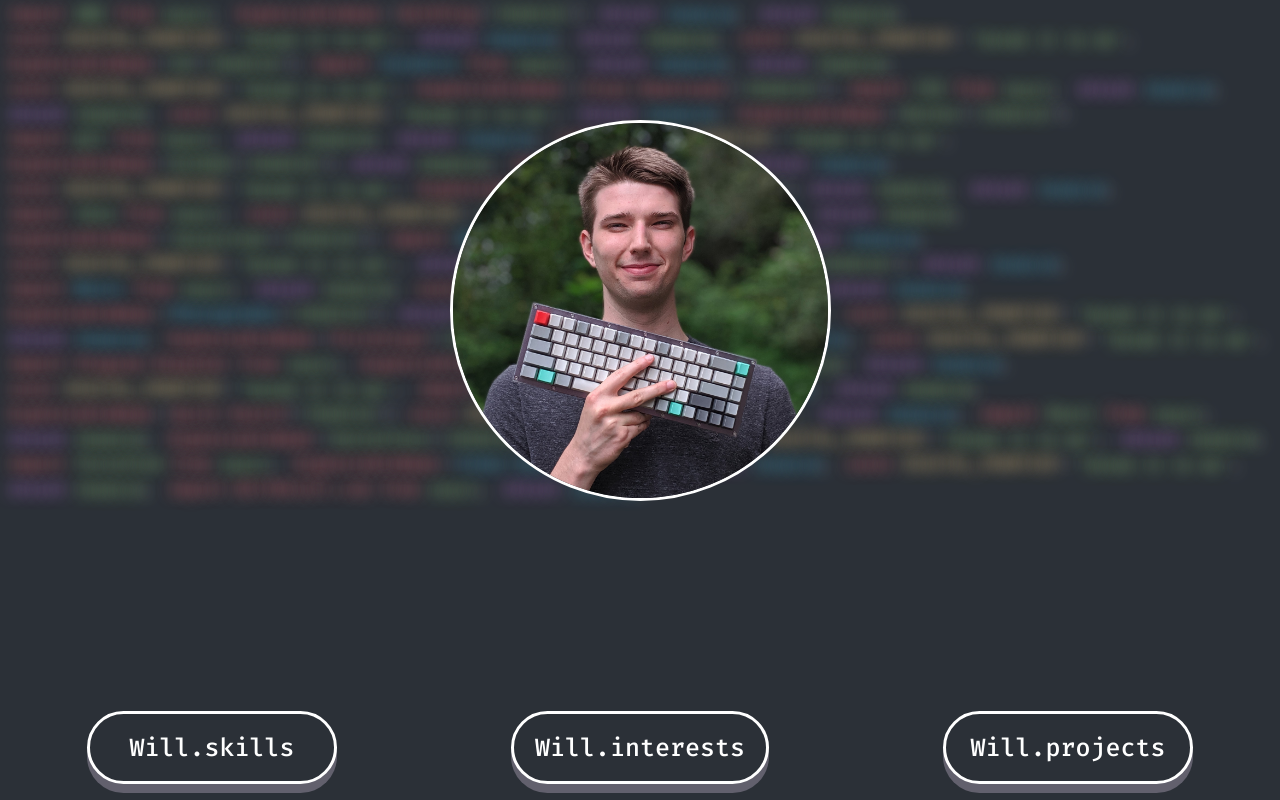
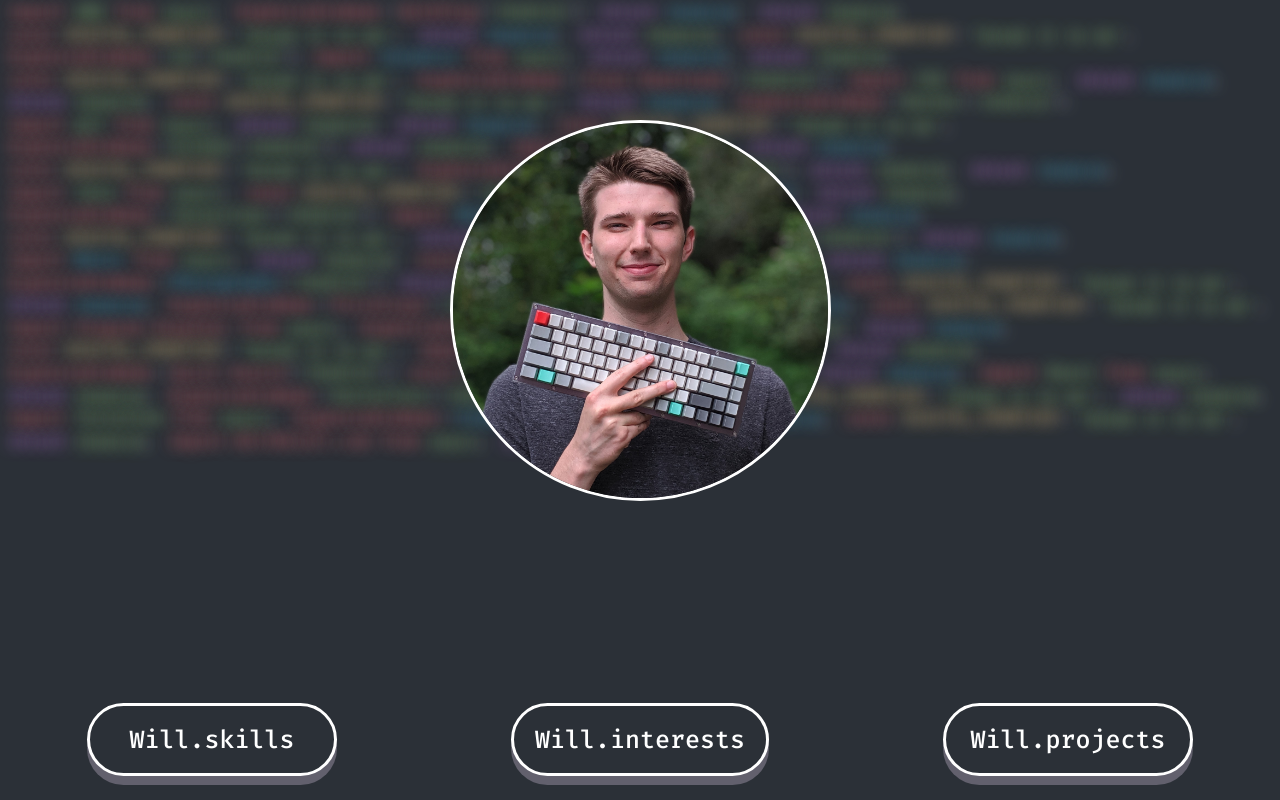
Before and after one commit to wmccall/wmccall.github.io, a React (Create React App) app: page / in a window 1280 px wide. Built offline with nearby package versions, Linux system fonts and the light colour scheme.

Commit message:
Add link to program snapshot source, update CSS

```diff
--- a/src/app/constants/projectsDefinitions.jsx
+++ b/src/app/constants/projectsDefinitions.jsx
@@ -244,6 +244,7 @@ export const projectWordDiscussions = {
           configuration. The user can also delete unwanted configurations.
         </>
       ),
+      sourceLink: 'https://github.com/wmccall/ProgramSnapshot',
     },
     {
       title: 'Video Demo',
--- a/src/stylesheets/pages/_home.scss
+++ b/src/stylesheets/pages/_home.scss
@@ -6,6 +6,7 @@ $profile-image-height: 375px;
   &.opaque {
     opacity: 0;
   }
+
   .action-buttons {
     position: absolute;
     bottom: 0;
@@ -13,7 +14,7 @@ $profile-image-height: 375px;
     right: 0;
     margin-left: auto;
     margin-right: auto;
-    margin-bottom: 2vh;
+    margin-bottom: 3vh;
     display: flex;
     justify-content: space-around;
 
@@ -35,11 +36,13 @@ $profile-image-height: 375px;
       span {
         transition: color 0.15s ease-in-out;
       }
+
       &:hover span,
       &.active span {
         &.button-will {
           color: $constant-yellow;
         }
+
         &.button-dot {
           color: $light-gray;
         }
@@ -51,12 +54,14 @@ $profile-image-height: 375px;
           color: $string-green;
         }
       }
+
       &.skills-button:hover {
         border: solid 3px $string-green;
         box-shadow: 0px 7px 0px $dark-string-green;
         margin-bottom: -2px;
         margin-top: 2px;
       }
+
       &.skills-button.active {
         border: solid 3px $string-green;
         box-shadow: 0px 3px 0px $dark-string-green;
@@ -70,12 +75,14 @@ $profile-image-height: 375px;
           color: $pastel-blue;
         }
       }
+
       &.interests-button:hover {
         border: solid 3px $pastel-blue;
         box-shadow: 0px 7px 0px $dark-pastel-blue;
         margin-bottom: -2px;
         margin-top: 2px;
       }
+
       &.interests-button.active {
         border: solid 3px $pastel-blue;
         box-shadow: 0px 3px 0px $dark-pastel-blue;
@@ -89,23 +96,27 @@ $profile-image-height: 375px;
           color: $variable-red;
         }
       }
+
       &.projects-button:hover {
         border: solid 3px $variable-red;
         box-shadow: 0px 7px 0px $dark-variable-red;
         margin-bottom: -2px;
         margin-top: 2px;
       }
+
       &.projects-button.active {
         border: solid 3px $variable-red;
         box-shadow: 0px 3px 0px $dark-variable-red;
         margin-bottom: -6px;
         margin-top: 6px;
       }
+
       &:hover {
         cursor: pointer;
       }
     }
   }
+
   .code-container {
     display: flex;
     flex-wrap: wrap;
@@ -113,13 +124,16 @@ $profile-image-height: 375px;
     overflow: hidden;
     height: 100vh;
     background-color: $darker-gray;
+
     .pseudo-code {
       user-select: none;
       display: flex;
       padding: 0 3px 0 3px;
+
       button,
       div {
         font-size: 1.25vw;
+        line-height: 1.45vw;
         width: fit-content;
         font-family: 'Fira Code', monospace;
         background: transparent;
@@ -129,71 +143,92 @@ $profile-image-height: 375px;
         padding: 0 5px 0 5px;
         transition: text-shadow 0.15s ease-in-out;
         display: inline-block;
+
         &.pseudo-reserved {
           color: transparent;
           text-shadow: 0 0 15px $variable-red;
+
           &.visible {
             text-shadow: 0 0 0px $variable-red;
+
             &:hover {
               cursor: pointer;
             }
           }
+
           &.underline {
             text-decoration: underline;
           }
         }
+
         &.pseudo-constant {
           color: transparent;
           text-shadow: 0 0 15px $constant-yellow;
+
           &.visible {
             text-shadow: 0 0 0px $constant-yellow;
+
             &:hover {
               cursor: pointer;
             }
           }
+
           &.underline {
             text-decoration: underline;
           }
         }
+
         &.pseudo-string {
           color: transparent;
           text-shadow: 0 0 15px $string-green;
+
           &.visible {
             text-shadow: 0 0 0px $string-green;
+
             &:hover {
               cursor: pointer;
             }
           }
+
           &.underline {
             text-decoration: underline;
           }
         }
+
         &.pseudo-global {
           color: transparent;
           text-shadow: 0 0 15px $global-purple;
+
           &.visible {
             text-shadow: 0 0 0px $global-purple;
+
             &:hover {
               cursor: pointer;
             }
           }
+
           &.underline {
             text-decoration: underline;
           }
         }
+
         &.pseudo-method {
           color: transparent;
           text-shadow: 0 0 15px $pastel-blue;
+
           &.visible {
             text-shadow: 0 0 0px $pastel-blue;
+
             &:hover {
               cursor: pointer;
             }
           }
+
           &.underline {
             text-decoration: underline;
           }
         }
+
         &.none-type-code {
           padding: 0;
           color: transparent;
@@ -202,6 +237,7 @@ $profile-image-height: 375px;
       }
     }
   }
+
   .profile-container {
     position: absolute;
     top: 0;
@@ -213,10 +249,12 @@ $profile-image-height: 375px;
     height: $profile-image-height;
     transition: all 0.15s ease-in-out;
     z-index: 100;
+
     &.opaque {
       opacity: 0;
       z-index: -1;
     }
+
     .profile-picture {
       user-select: none;
       border-radius: $profile-image-height;
```
